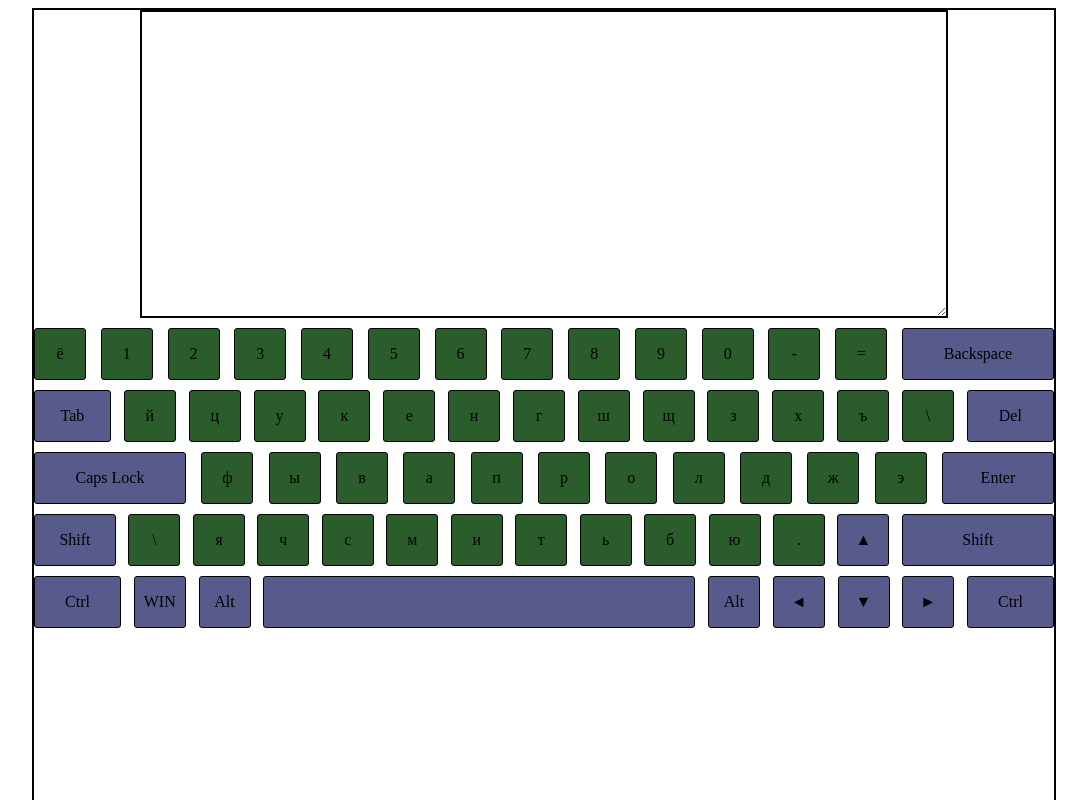
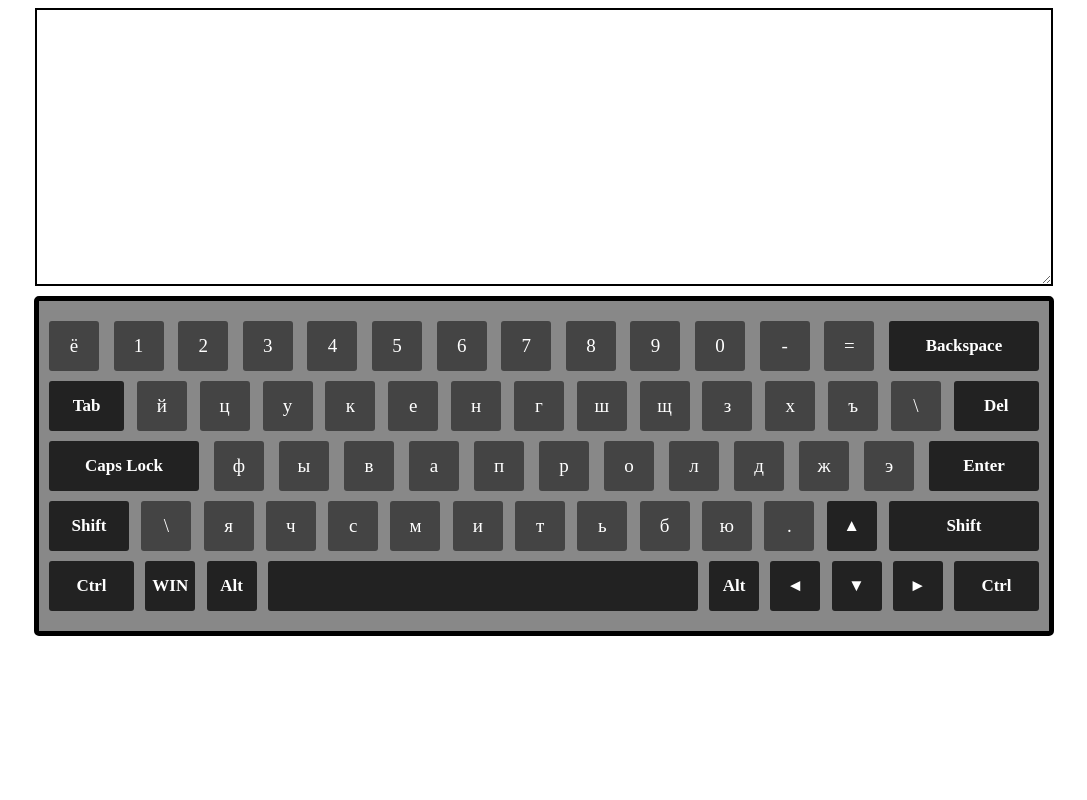
Before and after one commit to pavelSaikov/Virtual-Keyboard, a website built with webpack: page src/index.html in a window 1280 px wide. Shown: the top 800 px of the page, without its empty margins (96-1183 px from the left). Built offline with nearby package versions, Linux system fonts and the light colour scheme.

Commit message:
feat: apply styles for components

```diff
--- a/src/components/real-keyboard-listeners/createChangeLanguageListener.js
+++ b/src/components/real-keyboard-listeners/createChangeLanguageListener.js
@@ -1,6 +1,6 @@
 export default function createChangeLanguageListener(state) {
   return e => {
-    if (e.ctrlKey && e.altKey) {
+    if (e.ctrlKey && e.altKey && e.code !== 'CtrlRight' && e.code !== 'AltRight') {
       state.changeLanguage();
     }
   };
--- a/src/index.scss
+++ b/src/index.scss
@@ -8,13 +8,14 @@ body {
   flex-direction: column;
   align-items: center;
   width: 1020px;
-  height: 1000px;
-  border: 2px solid black;
+//   height: 1000px;
+//   border: 2px solid black;
 }
 
 .text-area {
-  width: 800px;
-  height: 300px;
+  width: 99%;
+  height: 270px;
+  margin-bottom: 10px;
   border: 2px solid black;
 }
 
@@ -24,6 +25,13 @@ body {
   align-items: center;
   justify-content: space-between;
   width: 100%;
+  padding: 10px 10px 20px 10px;
+  box-sizing: border-box;
+  //   padding-top: 10px;
+  //   padding-bottom: 20px;
+  border: 5px solid black;
+  border-radius: 5px;
+  background-color: #888888;
   & > * {
     user-select: none;
   }
@@ -44,24 +52,30 @@ body {
   align-items: center;
   width: 50px;
   height: 50px;
-
-  border: 1px solid black;
+  color: white;
   border-radius: 3px;
   cursor: pointer;
+  transition: 0.25s;
+  &.down {
+    border-radius: 18px;
+  }
 }
 
 .text-button {
-  background-color: rgb(43, 92, 43);
+  font-size: 19px;
+  background-color: #444444;
   &.down {
-    background-color: orange;
+    background-color: #79aa89;
   }
 }
 
 .service-button {
+  font-size: 17px;
+  font-weight: 600;
   width: 150px;
-  background-color: rgb(87, 90, 139);
+  background-color: #222222;
   &.down {
-    background-color: sandybrown;
+    background-color: #2cfd72;
   }
 }
 
@@ -90,10 +104,6 @@ body {
   & > .ShiftLeft {
     width: 80px;
   }
-
-  //   & > .ShiftRight {
-  //     width: 150px;
-  //   }
 }
 
 .fifth-row {
```
